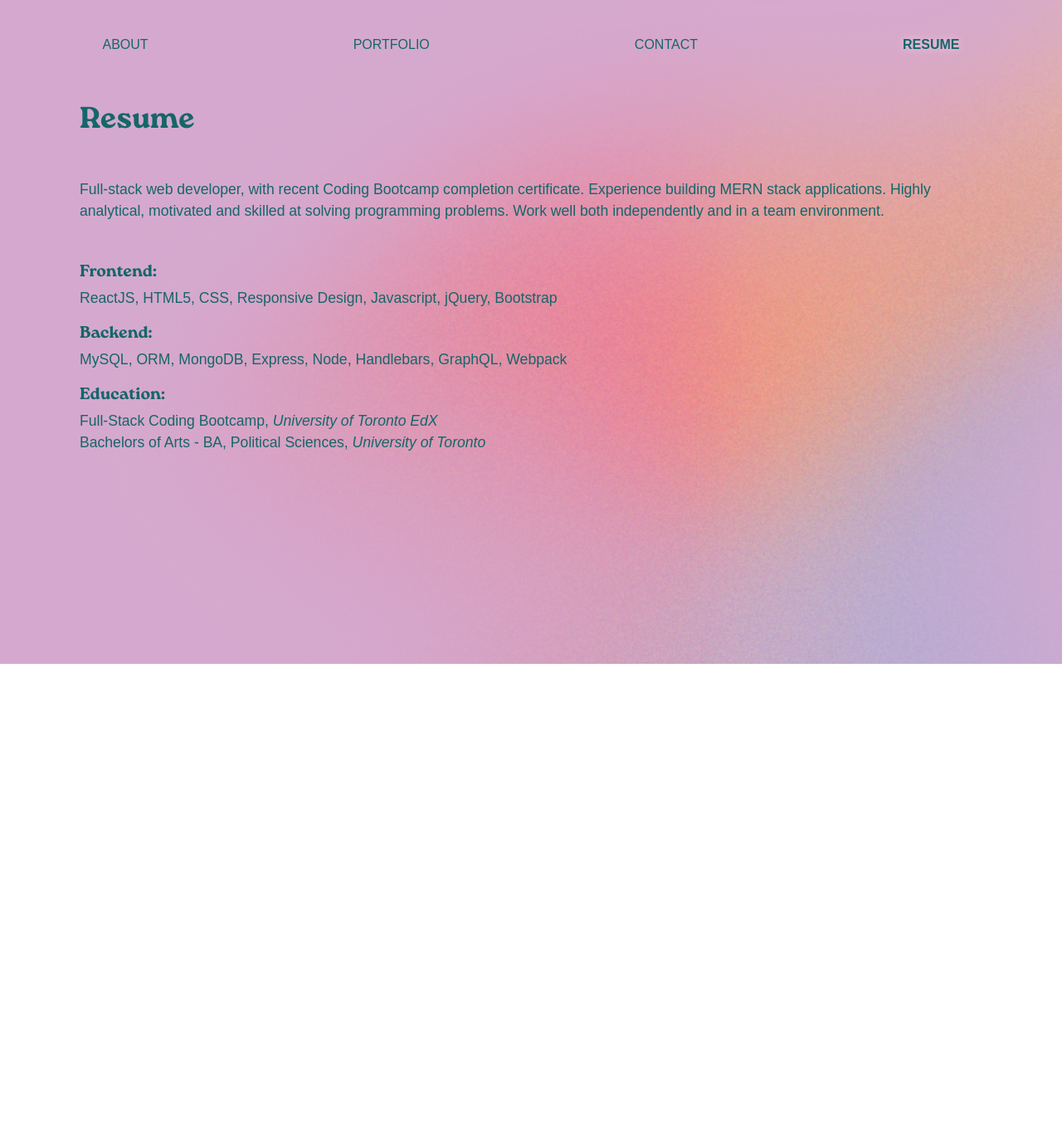
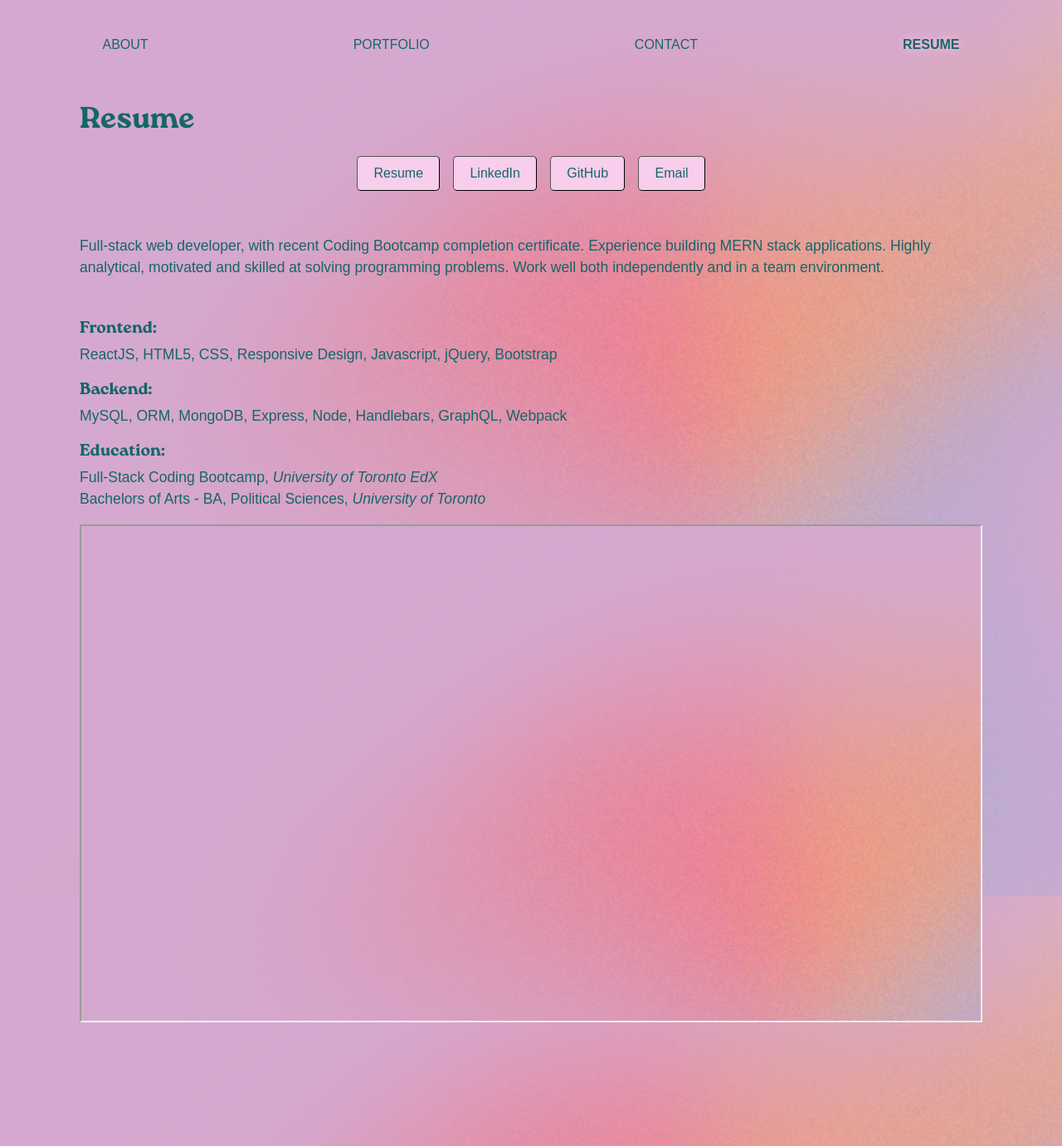
Before and after one commit to alangille01/ReactPortfolio, a React (Create React App) app: page /react-portfolio/resume in a window 1280 px wide. Shown: the whole page at 83% size. Before the commit the page ends 800 px from the top, so only its background shows below. Built offline with nearby package versions, Linux system fonts and the light colour scheme.

Commit message:
Render Resume PDF on page

```diff
--- a/src/components/Resume/index.js
+++ b/src/components/Resume/index.js
@@ -21,6 +21,24 @@ function Resume() {
     <section className="my-5">
       <h2>Resume</h2>
 
+      {/* Button to download resume */}
+      <div className="button-container flex-row justify-center align-center mt-3 mb-5">
+        <a href={resume} download="AlexisLangilleResume.pdf" className="btn mx-2">
+          Resume
+        </a>
+        {resumeLinks.map((item) => (
+          <a
+            className="btn mx-2"
+            key={item.name}
+            href={item.link}
+            target="_blank"
+            rel="noopener noreferrer"
+          >
+            {item.name}
+          </a>
+        ))}
+      </div>
+
       <p className="my-5">
         Full-stack web developer, with recent Coding Bootcamp completion
         certificate. Experience building MERN stack applications. Highly
@@ -42,6 +60,15 @@ function Resume() {
         <span className="italic">University of Toronto</span>
       </p>
 
+      {/* PDF rendered on the page */}
+      <div className="pdf-container">
+        <iframe
+          src={resume}
+          title="Alexis Langille Resume"
+          width="100%"
+          height="600px"
+        />
+      </div>
     </section>
   );
 }
```
